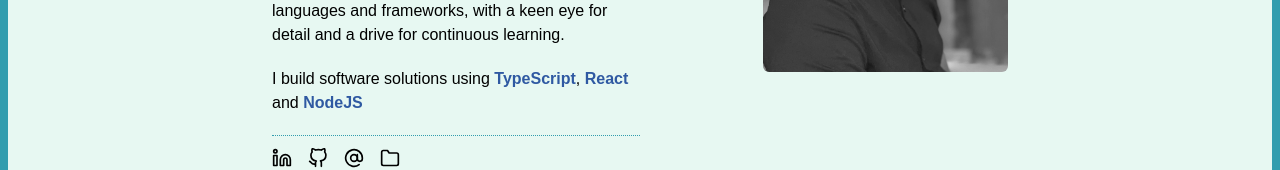
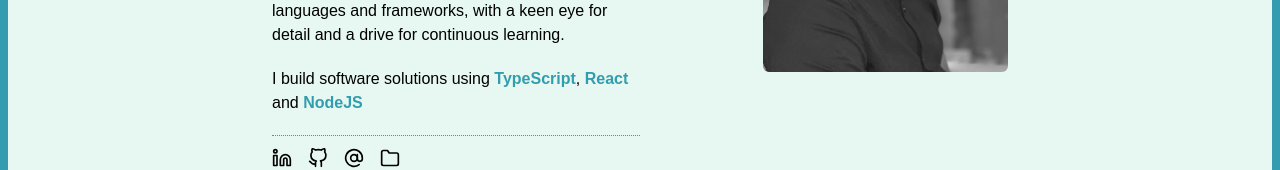
Before and after one commit to kleva-j/kleva-j.github.io, a React (Vite) app: page / in a window 1280 px wide. Shown: the part 419-589 px from the top of the page. Built offline with nearby package versions, Linux system fonts and the light colour scheme; a web font is replaced by a local one.

Commit message:
fix: minor indentation and style fixes

```diff
--- a/src/styles/index.css
+++ b/src/styles/index.css
@@ -17,7 +17,7 @@ code {
 
 @layer base {
 	strong {
-		@apply text-accent;
+		@apply text-primary;
 	}
 }
 
```
Also changed, not shown: index.html (+9 -7 lines).
